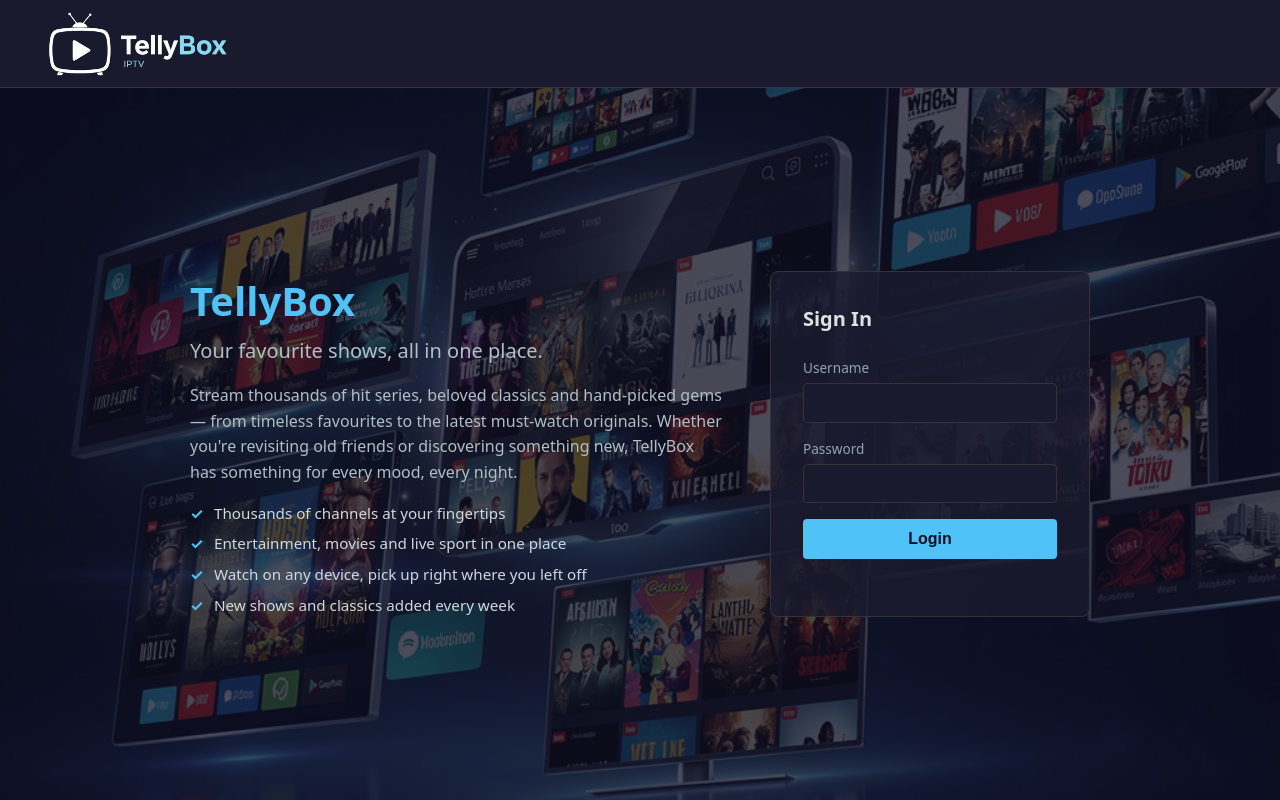
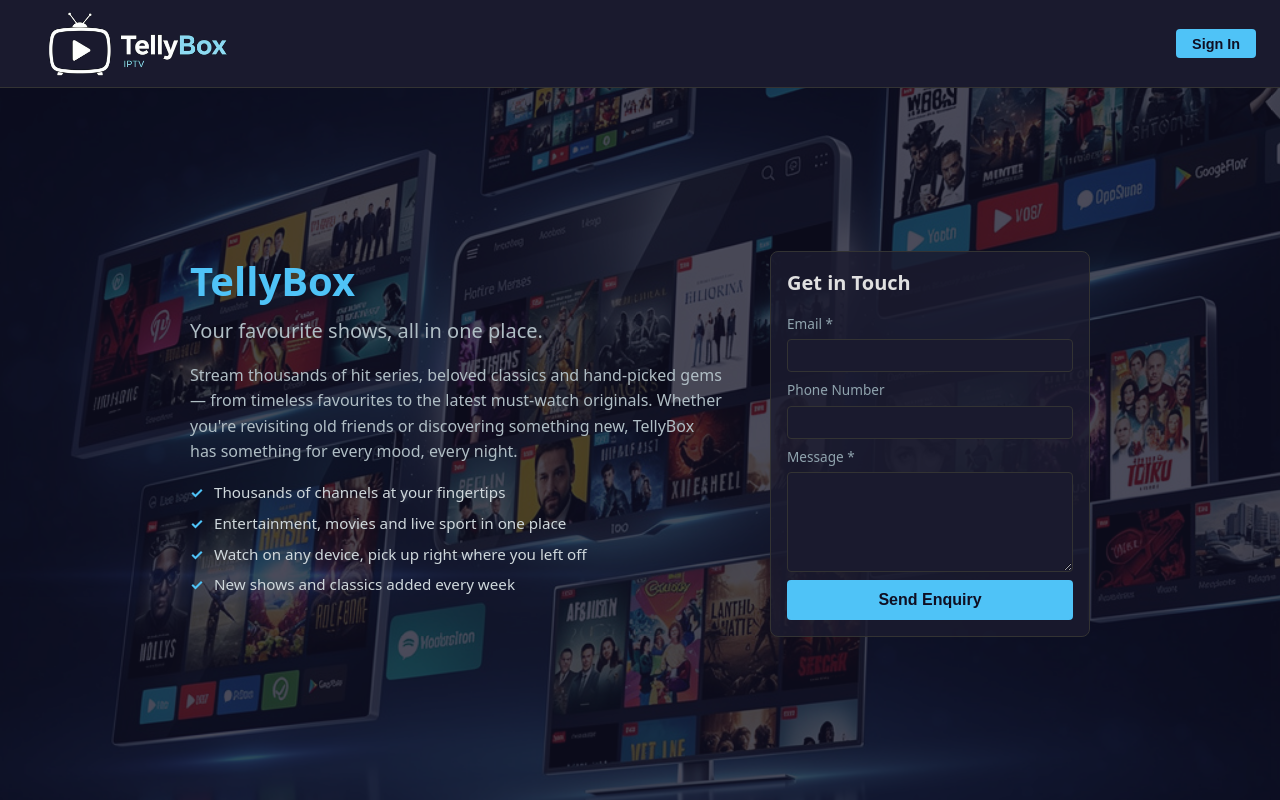
Before and after one commit to richardhannah/automailerFrontend, a React (Vite) app: page / in a window 1280 px wide. Built offline with nearby package versions, Linux system fonts and the light colour scheme; no server answers.

Commit message:
add enquiry form

```diff
--- a/src/pages/EmailTemplates.css
+++ b/src/pages/EmailTemplates.css
@@ -83,21 +83,9 @@
   min-width: 0;
 }
 
-.templates-body.with-preview .templates-list {
-  flex: 1;
-}
-
-.templates-body.with-preview .preview-panel {
-  flex: 1;
-}
-
 .templates table {
   width: 100%;
   border-collapse: collapse;
-}
-
-.active-row {
-  background: rgba(79, 195, 247, 0.08);
 }
 
 .templates th,
@@ -128,13 +116,32 @@
   color: #fff;
 }
 
-.preview-panel {
+.preview-overlay {
+  position: fixed;
+  inset: 0;
+  background: rgba(0, 0, 0, 0.6);
+  display: flex;
+  align-items: center;
+  justify-content: center;
+  z-index: 1000;
+  padding: 2rem;
+}
+
+.preview-modal {
   background: #1a1a2e;
   border: 1px solid #333;
   border-radius: 8px;
   overflow: hidden;
-  position: sticky;
-  top: 1rem;
+  width: 100%;
+  max-width: 720px;
+  max-height: 80vh;
+  display: flex;
+  flex-direction: column;
+}
+
+.preview-body {
+  overflow-y: auto;
+  flex: 1;
 }
 
 .preview-header {
--- a/src/pages/Home.css
+++ b/src/pages/Home.css
@@ -34,15 +34,15 @@
   flex: 1;
 }
 
-.hero-row .login-form {
+.hero-row .enquiry-form {
   flex: 0 0 320px;
   background: rgba(26, 26, 46, 0.85);
-  padding: 2rem;
+  padding: 1rem;
   border-radius: 8px;
   border: 1px solid #333;
 }
 
-.login-title {
+.enquiry-title {
   color: #e0e0e0;
   font-size: 1.25rem;
   margin-bottom: 0.5rem;
@@ -53,7 +53,7 @@
     flex-direction: column;
   }
 
-  .hero-row .login-form {
+  .hero-row .enquiry-form {
     flex: none;
     width: 100%;
   }
@@ -95,45 +95,49 @@
 }
 
 .features li::before {
-  content: '✓';
+  content: '\2713';
   position: absolute;
   left: 0;
   color: #4fc3f7;
   font-weight: 700;
 }
 
-.login-form {
+.enquiry-form {
   display: flex;
   flex-direction: column;
-  gap: 1rem;
+  gap: 0.5rem;
 }
 
-.field {
+.enquiry-form .field {
   display: flex;
   flex-direction: column;
   gap: 0.3rem;
 }
 
-.field label {
+.enquiry-form .field label {
   font-size: 0.85rem;
   color: #90a4ae;
 }
 
-.field input {
-  padding: 0.6rem 0.75rem;
+.enquiry-form .field input,
+.enquiry-form .field textarea {
+  padding: 0.3rem 0.4rem;
   border: 1px solid #333;
   border-radius: 4px;
   background: #1a1a2e;
   color: #e0e0e0;
   font-size: 1rem;
+  font-family: inherit;
+  resize: vertical;
 }
 
-.field input:focus {
+.enquiry-form .field input:focus,
+.enquiry-form .field textarea:focus {
   outline: none;
   border-color: #4fc3f7;
 }
 
-.login-form button {
+.enquiry-form button {
   padding: 0.7rem;
   background: #4fc3f7;
   color: #0f0f23;
@@ -144,18 +148,29 @@
   cursor: pointer;
 }
 
-.login-form button:hover {
+.enquiry-form button:hover {
   background: #29b6f6;
 }
 
-.login-form button:disabled {
+.enquiry-form button:disabled {
   opacity: 0.6;
   cursor: not-allowed;
 }
 
-.error {
+.enquiry-form .error {
   color: #ef5350;
   font-size: 0.9rem;
+}
+
+.enquiry-success {
+  text-align: center;
+  padding: 1rem 0;
+}
+
+.enquiry-success p {
+  color: #66bb6a;
+  font-size: 1rem;
+  margin-bottom: 1rem;
 }
 
 .quick-links {
--- a/src/pages/Home.tsx
+++ b/src/pages/Home.tsx
@@ -1,23 +1,43 @@
 import { useState, type FormEvent } from 'react';
 import { useAuth } from '../auth/AuthContext';
+import { API_URL } from '../config';
 import './Home.css';
 
 export default function Home() {
-  const { user, login } = useAuth();
-  const [username, setUsername] = useState('');
-  const [password, setPassword] = useState('');
+  const { user } = useAuth();
+  const [email, setEmail] = useState('');
+  const [phoneNumber, setPhoneNumber] = useState('');
+  const [message, setMessage] = useState('');
+  const [sending, setSending] = useState(false);
+  const [sent, setSent] = useState(false);
   const [error, setError] = useState('');
-  const [loading, setLoading] = useState(false);
 
   const handleSubmit = async (e: FormEvent) => {
     e.preventDefault();
     setError('');
-    setLoading(true);
+    setSending(true);
 
-    const err = await login(username, password);
-    if (err) setError(err);
+    try {
+      const res = await fetch(`${API_URL}/api/Enquiries`, {
+        method: 'POST',
+        headers: { 'Content-Type': 'application/json' },
+        body: JSON.stringify({ email, phoneNumber: phoneNumber || undefined, message }),
+      });
 
-    setLoading(false);
+      if (!res.ok) {
+        const err = await res.json().catch(() => null);
+        setError(err?.error || 'Failed to send enquiry');
+      } else {
+        setSent(true);
+        setEmail('');
+        setPhoneNumber('');
+        setMessage('');
+      }
+    } catch {
+      setError('Network error');
+    }
+
+    setSending(false);
   };
 
   if (user) {
@@ -49,32 +69,50 @@
             <li>New shows and classics added every week</li>
           </ul>
         </div>
-        <form className="login-form" onSubmit={handleSubmit}>
-          <h2 className="login-title">Sign In</h2>
+        <form className="enquiry-form" onSubmit={handleSubmit}>
+          <h2 className="enquiry-title">Get in Touch</h2>
+          {sent ? (
+            <div className="enquiry-success">
+              <p>Thanks for your enquiry! We'll be in touch soon.</p>
+              <button type="button" onClick={() => setSent(false)}>Send another</button>
+            </div>
+          ) : (
+            <>
               <div className="field">
-            <label htmlFor="username">Username</label>
+                <label htmlFor="enquiry-email">Email *</label>
                 <input
-              id="username"
-              type="text"
-              value={username}
-              onChange={e => setUsername(e.target.value)}
+                  id="enquiry-email"
+                  type="email"
+                  value={email}
+                  onChange={e => setEmail(e.target.value)}
                   required
                 />
               </div>
               <div className="field">
-            <label htmlFor="password">Password</label>
+                <label htmlFor="enquiry-phone">Phone Number</label>
                 <input
-              id="password"
-              type="password"
-              value={password}
-              onChange={e => setPassword(e.target.value)}
+                  id="enquiry-phone"
+                  type="tel"
+                  value={phoneNumber}
+                  onChange={e => setPhoneNumber(e.target.value)}
+                />
+              </div>
+              <div className="field">
+                <label htmlFor="enquiry-message">Message *</label>
+                <textarea
+                  id="enquiry-message"
+                  value={message}
+                  onChange={e => setMessage(e.target.value)}
+                  rows={4}
                   required
                 />
               </div>
               {error && <p className="error">{error}</p>}
-          <button type="submit" disabled={loading}>
-            {loading ? 'Logging in...' : 'Login'}
+              <button type="submit" disabled={sending}>
+                {sending ? 'Sending...' : 'Send Enquiry'}
               </button>
+            </>
+          )}
         </form>
       </div>
     </div>
--- a/src/pages/Layout.css
+++ b/src/pages/Layout.css
@@ -62,6 +62,21 @@
   color: #fff;
 }
 
+.btn-signin {
+  background: #4fc3f7;
+  color: #0f0f23;
+  border: none;
+  padding: 0.4rem 1rem;
+  border-radius: 4px;
+  font-size: 0.9rem;
+  font-weight: 600;
+  cursor: pointer;
+}
+
+.btn-signin:hover {
+  background: #29b6f6;
+}
+
 .main {
   flex: 1;
   padding: 2rem;
--- a/src/pages/Layout.tsx
+++ b/src/pages/Layout.tsx
@@ -1,16 +1,19 @@
+import { useState } from 'react';
 import { Link, Outlet } from 'react-router-dom';
 import { useAuth } from '../auth/AuthContext';
+import SignInModal from './SignInModal';
 import './Layout.css';
 
 export default function Layout() {
   const { user, logout } = useAuth();
+  const [showSignIn, setShowSignIn] = useState(false);
 
   return (
     <div className="layout">
       <header className="header">
         <Link to="/" className="logo"><img src="/tellyboxLogo.png" alt="TellyBox" className="logo-img" /></Link>
         <nav>
-          {user && (
+          {user ? (
             <>
               {user.role === 'Admin' && (
                 <>
@@ -23,12 +26,15 @@
               <span className="user-info">{user.username} ({user.role})</span>
               <button onClick={logout} className="btn-logout">Logout</button>
             </>
+          ) : (
+            <button onClick={() => setShowSignIn(true)} className="btn-signin">Sign In</button>
           )}
         </nav>
       </header>
       <main className="main">
         <Outlet />
       </main>
+      {showSignIn && <SignInModal onClose={() => setShowSignIn(false)} />}
     </div>
   );
 }
--- /dev/null
+++ b/src/pages/SignInModal.css
@@ -0,0 +1,67 @@
+.signin-modal {
+  background: #1a1a2e;
+  border: 1px solid #333;
+  border-radius: 8px;
+  width: 90vw;
+  max-width: 380px;
+  display: flex;
+  flex-direction: column;
+  overflow: hidden;
+}
+
+.signin-form {
+  display: flex;
+  flex-direction: column;
+  gap: 1rem;
+  padding: 1.5rem;
+}
+
+.signin-form .field {
+  display: flex;
+  flex-direction: column;
+  gap: 0.3rem;
+}
+
+.signin-form .field label {
+  font-size: 0.85rem;
+  color: #90a4ae;
+}
+
+.signin-form .field input {
+  padding: 0.6rem 0.75rem;
+  border: 1px solid #333;
+  border-radius: 4px;
+  background: #0f0f23;
+  color: #e0e0e0;
+  font-size: 1rem;
+}
+
+.signin-form .field input:focus {
+  outline: none;
+  border-color: #4fc3f7;
+}
+
+.signin-form button {
+  padding: 0.7rem;
+  background: #4fc3f7;
+  color: #0f0f23;
+  border: none;
+  border-radius: 4px;
+  font-size: 1rem;
+  font-weight: 600;
+  cursor: pointer;
+}
+
+.signin-form button:hover {
+  background: #29b6f6;
+}
+
+.signin-form button:disabled {
+  opacity: 0.6;
+  cursor: not-allowed;
+}
+
+.signin-form .error {
+  color: #ef5350;
+  font-size: 0.9rem;
+}
--- /dev/null
+++ b/src/pages/SignInModal.tsx
@@ -0,0 +1,68 @@
+import { useState, type FormEvent } from 'react';
+import { useAuth } from '../auth/AuthContext';
+import './SignInModal.css';
+
+interface Props {
+  onClose: () => void;
+}
+
+export default function SignInModal({ onClose }: Props) {
+  const { login } = useAuth();
+  const [username, setUsername] = useState('');
+  const [password, setPassword] = useState('');
+  const [error, setError] = useState('');
+  const [loading, setLoading] = useState(false);
+
+  const handleSubmit = async (e: FormEvent) => {
+    e.preventDefault();
+    setError('');
+    setLoading(true);
+
+    const err = await login(username, password);
+    if (err) {
+      setError(err);
+    } else {
+      onClose();
+    }
+
+    setLoading(false);
+  };
+
+  return (
+    <div className="modal-overlay" onClick={onClose}>
+      <div className="signin-modal" onClick={e => e.stopPropagation()}>
+        <div className="modal-header">
+          <h2>Sign In</h2>
+          <button className="btn-cancel" onClick={onClose}>Close</button>
+        </div>
+        <form className="signin-form" onSubmit={handleSubmit}>
+          <div className="field">
+            <label htmlFor="signin-username">Username</label>
+            <input
+              id="signin-username"
+              type="text"
+              value={username}
+              onChange={e => setUsername(e.target.value)}
+              required
+              autoFocus
+            />
+          </div>
+          <div className="field">
+            <label htmlFor="signin-password">Password</label>
+            <input
+              id="signin-password"
+              type="password"
+              value={password}
+              onChange={e => setPassword(e.target.value)}
+              required
+            />
+          </div>
+          {error && <p className="error">{error}</p>}
+          <button type="submit" disabled={loading}>
+            {loading ? 'Signing in...' : 'Sign In'}
+          </button>
+        </form>
+      </div>
+    </div>
+  );
+}
```
Also changed, not shown: src/pages/EmailTemplates.tsx (+8 -4 lines). Lines whose indentation alone changed are shown as unchanged.
